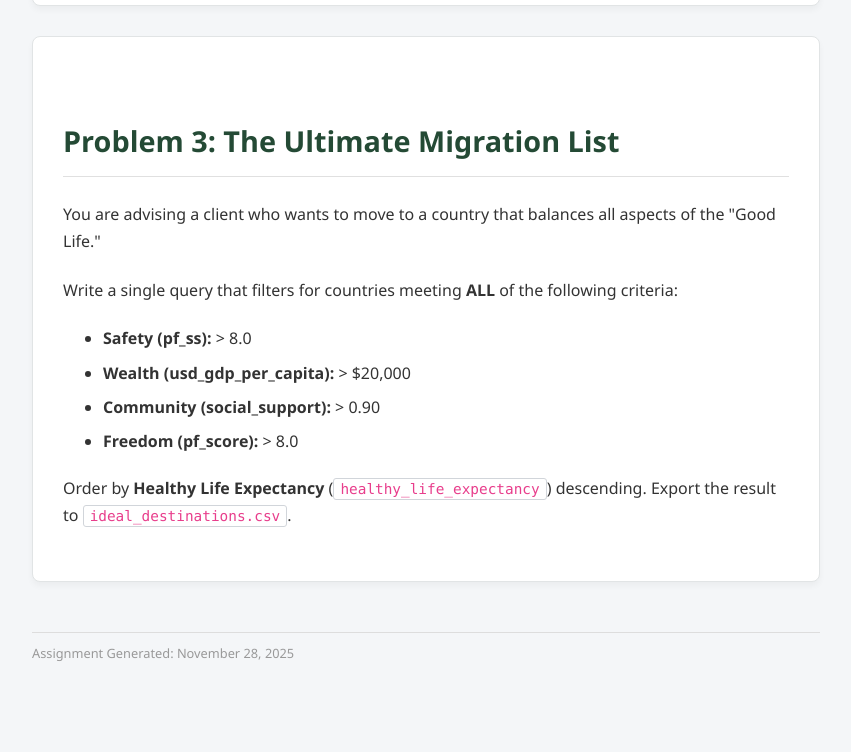
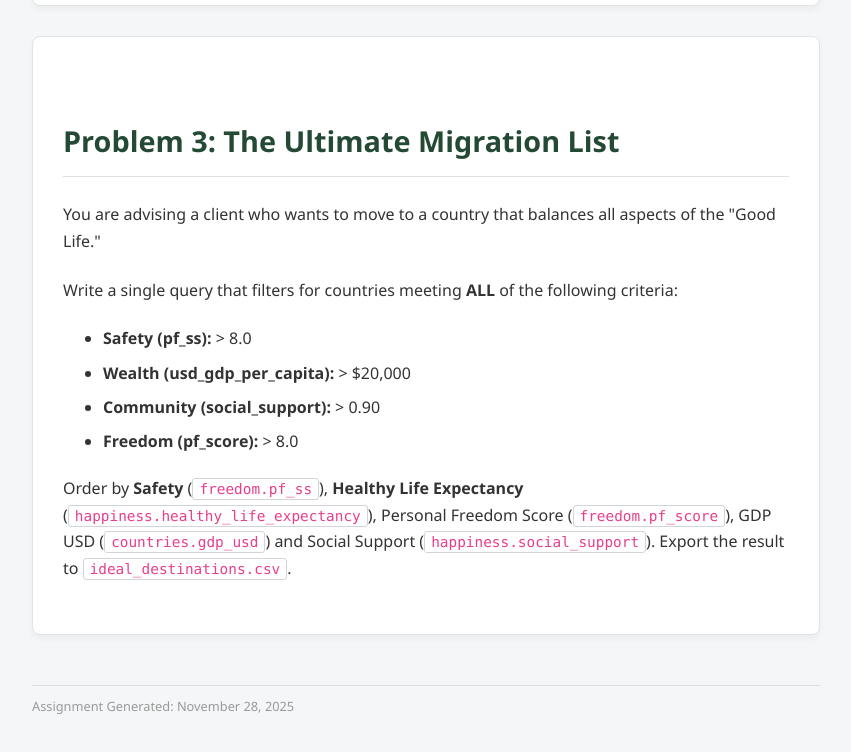
Before and after one commit to ewbaker/Data-351-hw-11, a plain HTML site: page index.html in a window 1280 px wide. Shown: the part 2523-3275 px from the top of the page, without its empty margins (58-909 px from the left). Before the commit the page ends 3249 px from the top, so only its background shows below. Drawn offline with Linux system fonts and the light colour scheme.

Commit message:
Add files via upload

```diff
--- a/index.html
+++ b/index.html
@@ -891,7 +891,7 @@
                 </ul>
 
 
-                <p>Order by <strong>Healthy Life Expectancy</strong> (<code>healthy_life_expectancy</code>) descending. Export the result to <code>ideal_destinations.csv</code>.</p>
+                <p>Order by <strong> Safety</strong> (<code>freedom.pf_ss</code>), <strong> Healthy Life Expectancy</strong> (<code>happiness.healthy_life_expectancy</code>), </strong> Personal Freedom Score (<code>freedom.pf_score</code>), </strong> GDP USD (<code>countries.gdp_usd</code>) and </strong> Social Support (<code>happiness.social_support</code>). Export the result to <code>ideal_destinations.csv</code>.</p>
 
 
             </div>
```
